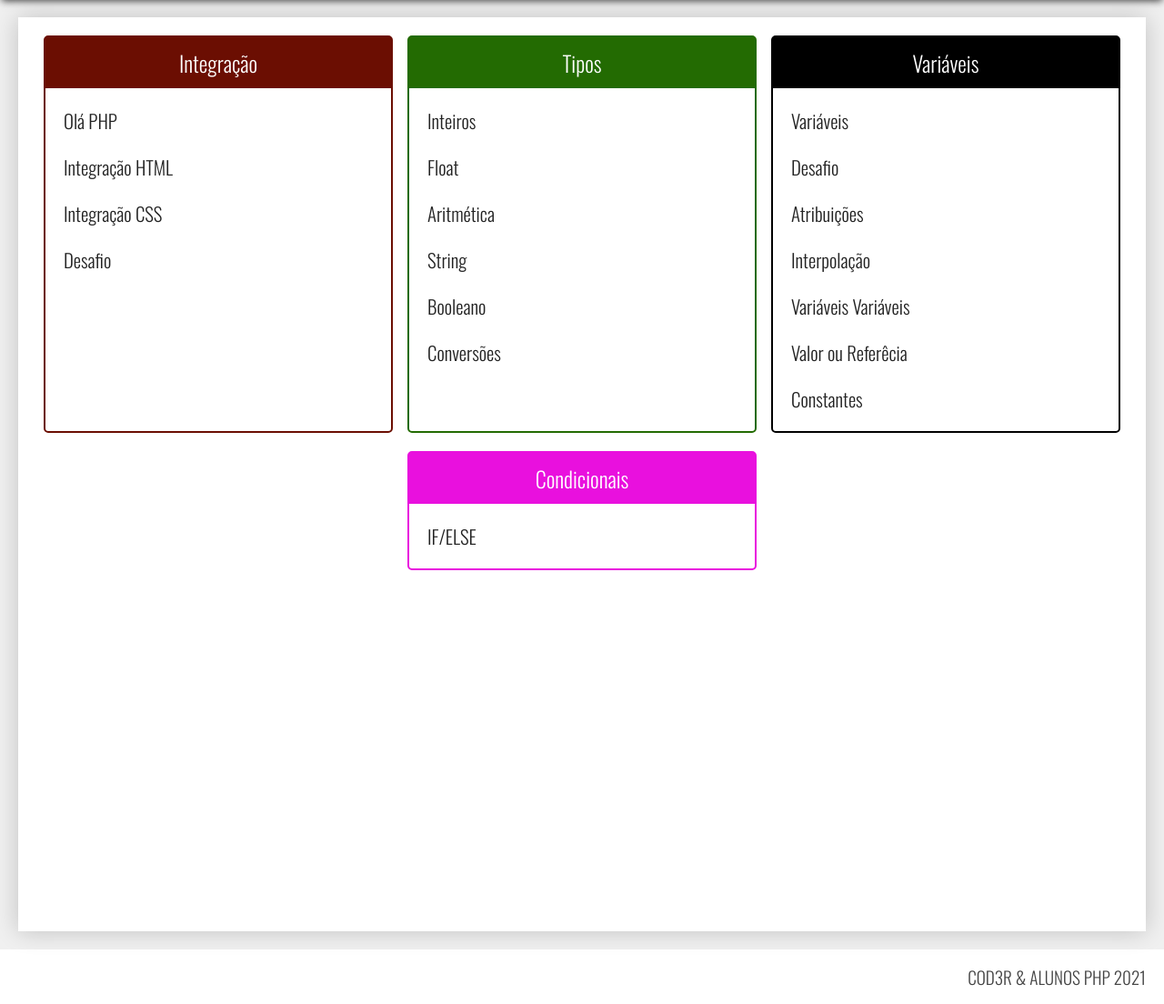
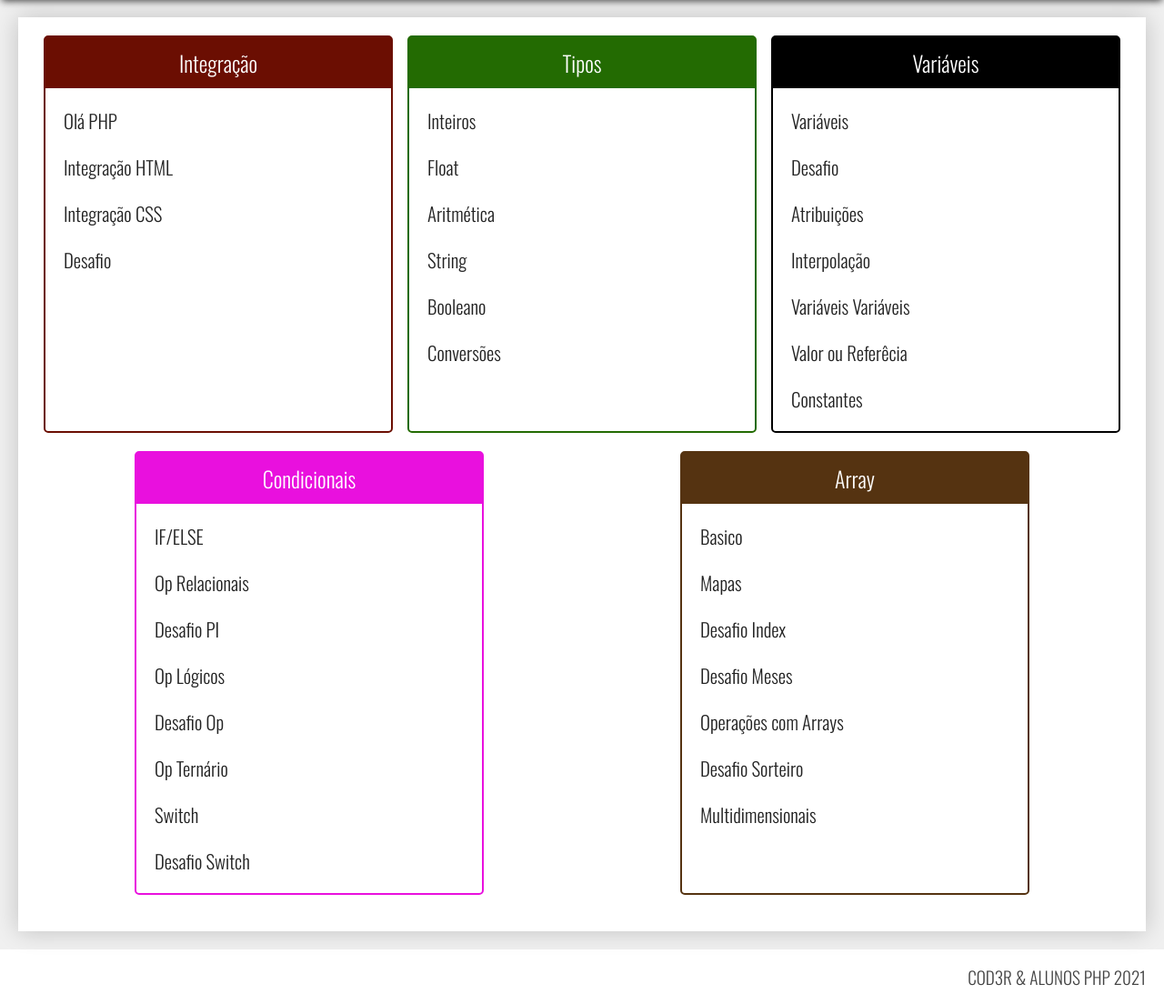
Before and after one commit to jaimerodriguess/CursoPHP_COD3R, a PHP site: page / in a window 1280 px wide. Shown: the part 121-1225 px from the top of the page at 91% size. Run offline with PHP 8.4, Linux system fonts and the light colour scheme.

Commit message:
Array Parte 1

```diff
--- a/assets/css/exercises.css
+++ b/assets/css/exercises.css
@@ -41,3 +41,7 @@ body.exercises{
     margin-bottom: 20px;
     border-bottom: 1px solid #999;
 }
+[final_line]{
+    border-bottom: 1px solid #333;
+
+}
--- a/assets/css/style.css
+++ b/assets/css/style.css
@@ -120,3 +120,9 @@ body{
     }
     .module.pink > h3 {
         background-color: #e910de;}
+
+        .module.brown {
+            border: 2px solid #531;
+        }
+        .module.brown > h3 {
+            background-color: #531;}
--- /dev/null
+++ b/exercises/array/challengeArray.php
@@ -0,0 +1,4 @@
+<div class="title">Desafio Sorteio</div>
+<?php
+$name = ["Elza", "Rapunzel", "Branca de Neve", "Cinderela"];
+echo $name[array_rand($name)];
--- a/index.php
+++ b/index.php
@@ -123,6 +123,81 @@
                                 IF/ELSE
                             </a>
                         </li>
+                        <li>
+                            <a href="exercises.php?dir=exercises/control&file=relational">
+                                Op Relacionais
+                            </a>
+                        </li>
+                        <li>
+                            <a href="exercises.php?dir=exercises/control&file=challengePI">
+                                Desafio PI
+                            </a>
+                        </li>
+                        <li>
+                            <a href="exercises.php?dir=exercises/control&file=logic">
+                                Op Lógicos
+                            </a>
+                        </li>
+                        <li>
+                            <a href="exercises.php?dir=exercises/control&file=challengeOperator">
+                                Desafio Op
+                            </a>
+                        </li>
+                        <li>
+                            <a href="exercises.php?dir=exercises/control&file=ternary">
+                                Op Ternário
+                            </a>
+                        </li>
+                        <li>
+                            <a href="exercises.php?dir=exercises/control&file=switch">
+                                Switch
+                            </a>
+                        </li>
+                        <li>
+                            <a href="exercises.php?dir=exercises/control&file=challengeSwitch">
+                                Desafio Switch
+                            </a>
+                        </li>
+                    </ul>
+			    </div>
+                <div class="module brown">
+                    <h3>Array</h3>
+                    <ul>
+                        <li>
+                            <a href="exercises.php?dir=exercises/array&file=basic">
+                                Basico
+                            </a>
+                        </li>
+                        <li>
+                            <a href="exercises.php?dir=exercises/array&file=mapArray">
+                                Mapas
+                            </a>
+                        </li>
+                        <li>
+                            <a href="exercises.php?dir=exercises/array&file=challengeIndex">
+                                Desafio Index
+                            </a>
+                        </li>
+                        <li>
+                            <a href="exercises.php?dir=exercises/array&file=challengeMonths">
+                                Desafio Meses
+                            </a>
+                        </li>
+                        <li>
+                            <a href="exercises.php?dir=exercises/array&file=operatorArray">
+                                Operações com Arrays
+                            </a>
+                        </li>
+                        <li>
+                            <a href="exercises.php?dir=exercises/array&file=challengeArray">
+                                Desafio Sorteiro
+                            </a>
+                        </li>
+                        <li>
+                            <a href="exercises.php?dir=exercises/array&file=multi">
+                                Multidimensionais
+                            </a>
+                        </li>
                     </ul>
 			    </div>
             </nav>
```
Also changed, not shown: exercises/array/basic.php (added, +7 -0 lines), exercises/array/challengeIndex.php (added, +16 -0 lines), exercises/array/challengeMonths.php (added, +18 -0 lines), exercises/array/mapArray.php (added, +7 -0 lines), exercises/array/multi.php (added, +28 -0 lines), exercises/array/operatorArray.php (added, +26 -0 lines).
